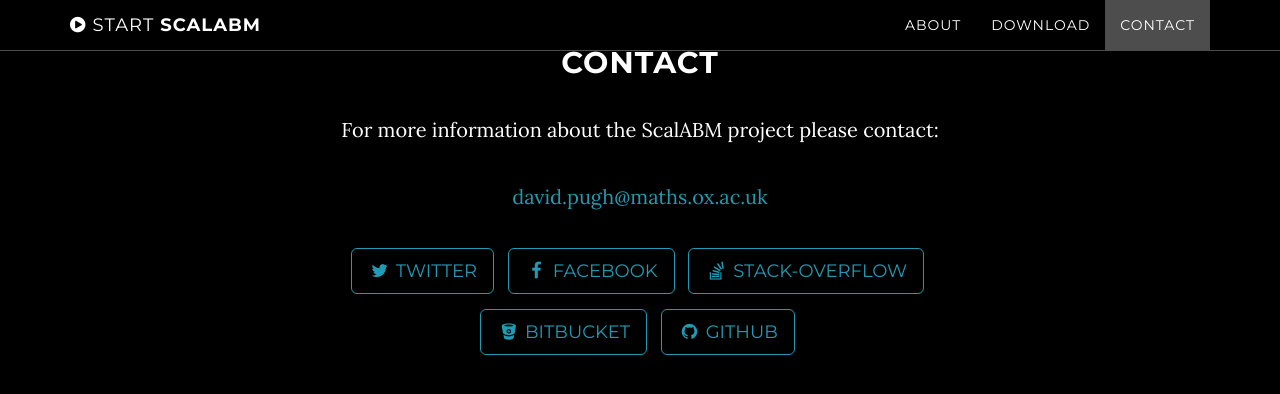
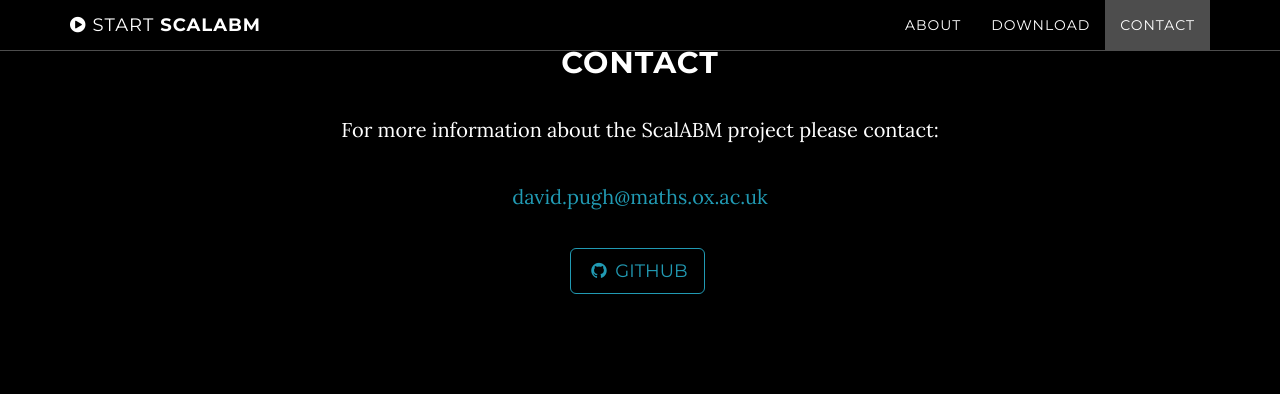
Before and after one commit to prauwolf/ScalABM.github.io, a Jekyll site: the page built from index.html, in a window 1280 px wide and 900 px high, scrolled down 2130 px. Shown: the top 394 px of the window. Built offline with Jekyll 4.4.1, drawn with Linux system fonts in a browser that asks for light colours.

Commit message:
Removed unused social media links.

```diff
--- a/_config.yml
+++ b/_config.yml
@@ -14,14 +14,6 @@ footer: David R. Pugh, Dan F. Tang, and J. Doyne Farmer
 
 # Social networks usernames (many more available: google-plus, flickr, dribbble, pinterest, instagram, tumblr, linkedin, etc.)
 social:
-  - title: twitter
-    url:
-  - title: facebook
-    url:
-  - title: stack-overflow
-    url:
-  - title: bitbucket
-    url:
   - title: github
     url: https://github.com/ScalABM
 
```
